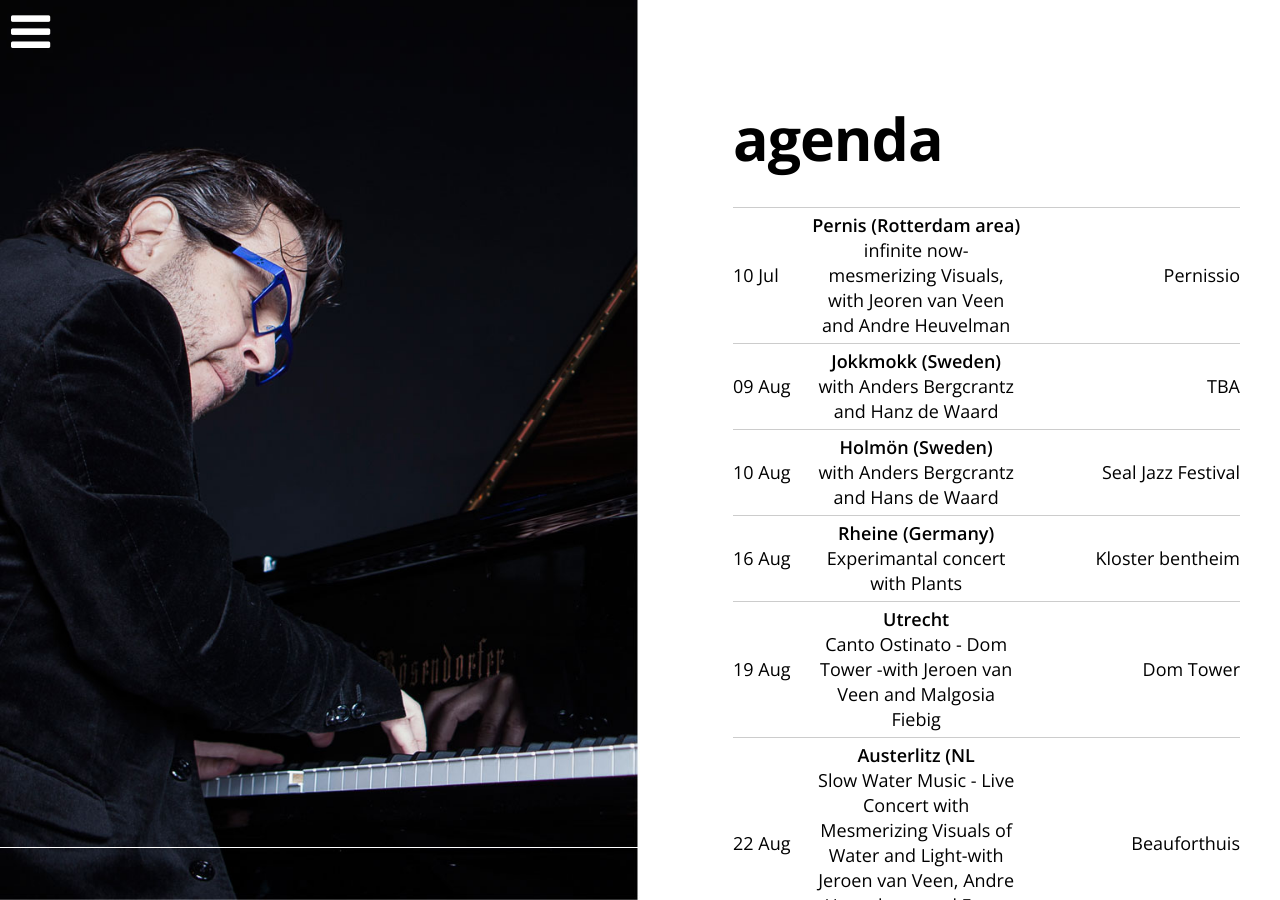
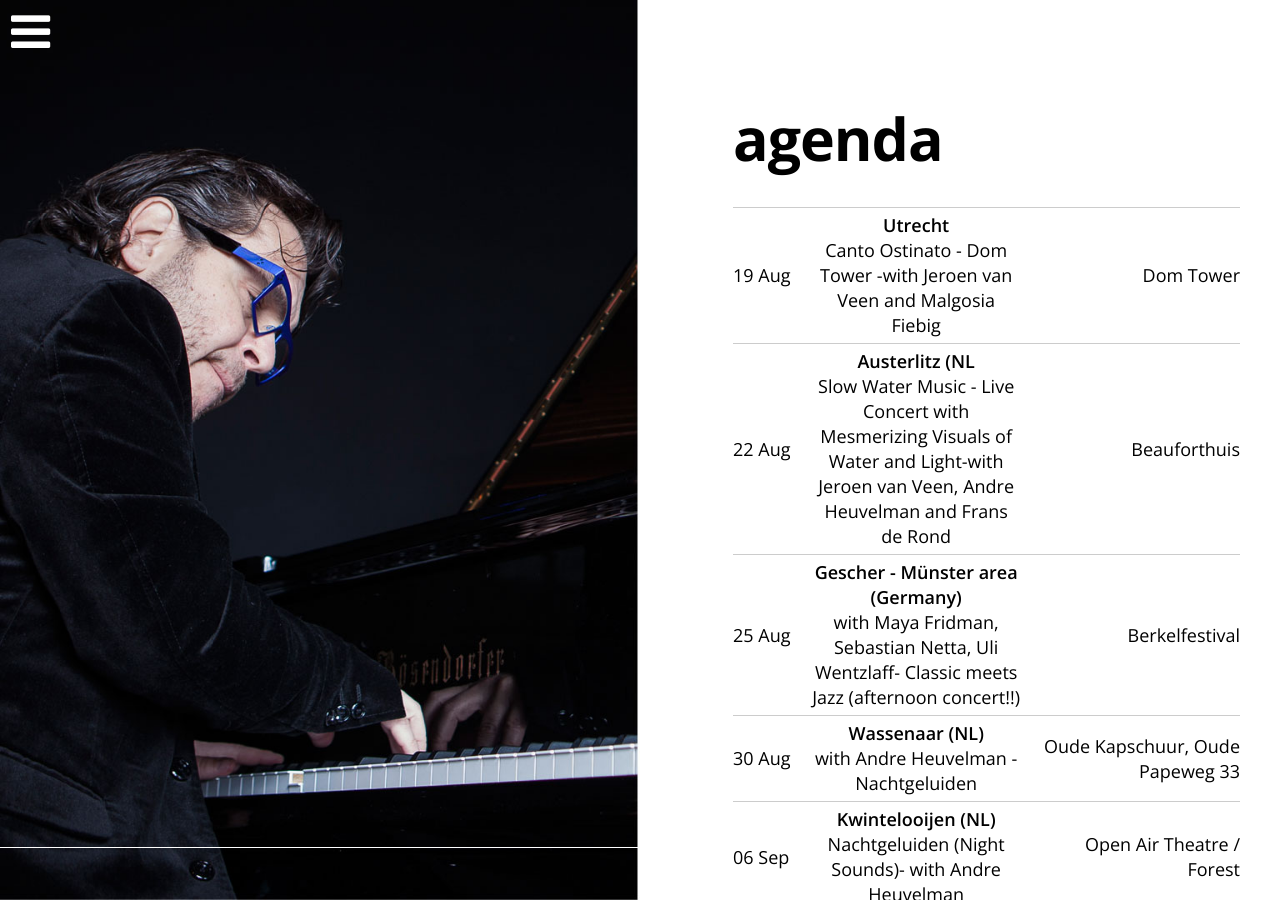
Before and after one commit to mikedelferro/website, a Jekyll site: the page built from agenda.html, in a window 1280 px wide and 900 px high. Built offline with Jekyll 4.4.1, drawn with Linux system fonts in a browser that asks for light colours; nearby versions of some CDN libraries; some of the changed text lies outside the part shown.

Commit message:
Updated '_config.yml' via CloudCannon

```diff
--- a/_config.yml
+++ b/_config.yml
@@ -81,37 +81,16 @@ gigs:
     location: Rogner Hotel
     venue: Tirana (Albania)
     url:
-  - title: Experimantal concert with Plants
-    date: 2019-08-16 18:00:00
-    location: Kloster bentheim
-    venue: Rheine (Germany)
-    url:
-  - title: with Anders Bergcrantz and Hanz de Waard
-    date: 2019-08-09 19:00:00
-    location: TBA
-    venue: Jokkmokk (Sweden)
-    url:
   - title: Masterclass - self management and networking for Musicians
     date: 2019-12-04 14:00:00
     location: jazzschool/jazzcampus
     venue: Basel (Switzerland)
     url: www.jazzcampus.com
-  - title: with Anders Bergcrantz and Hans de Waard
-    date: 2019-08-10 19:00:00
-    location: Seal Jazz Festival
-    venue: Holmön (Sweden)
-    url: >-
-      https://www.facebook.com/story.php?story_fbid=2089312967783762&id=201487546566323
   - title: Nachtgeluiden (Night Sounds)- with Andre Heuvelman
     date: 2019-09-06 20:00:00
     location: Open Air Theatre / Forest
     venue: Kwintelooijen (NL)
     url: 'https://www.andreheuvelman.nl'
-  - title: 'infinite now-mesmerizing Visuals, with Jeoren van Veen and Andre Heuvelman'
-    date: 2019-07-10 20:00:00
-    location: Pernissio
-    venue: Pernis (Rotterdam area)
-    url: www.pernissimo.org
   - title: Canto Ostinato - Dom Tower -with Jeroen van Veen and Malgosia Fiebig
     date: 2019-08-19 20:00:00
     location: Dom Tower
```
